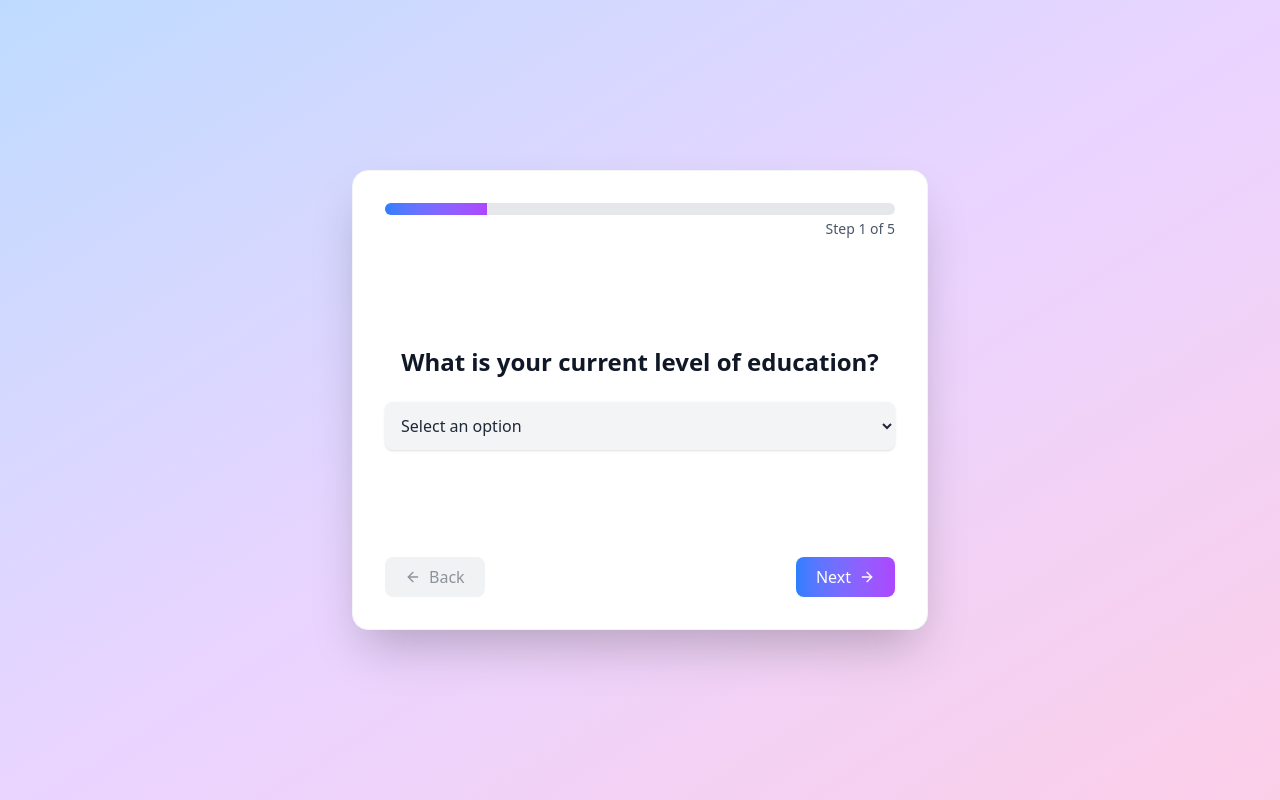
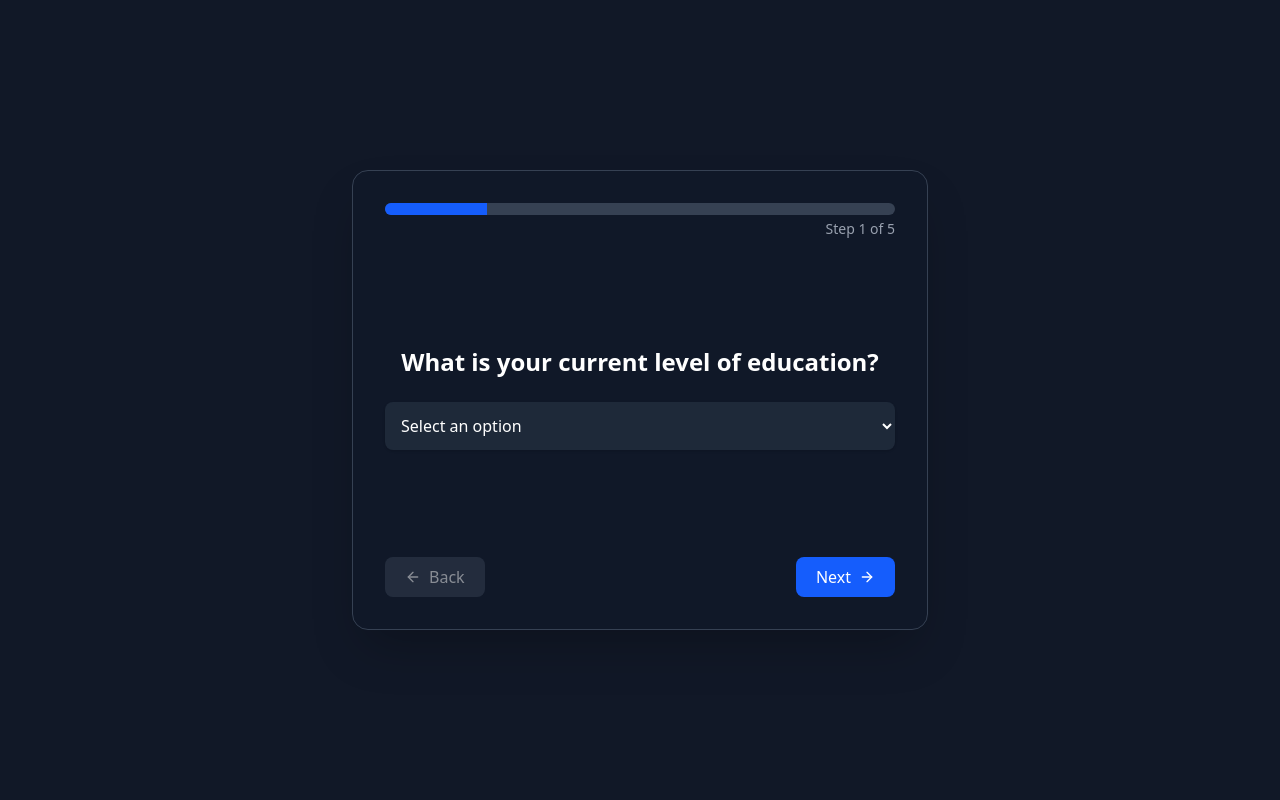
Before and after one commit to AssassinMaeve/iScheme, a Next.js app: page /questionnaire in a window 1280 px wide. Built offline with nearby package versions, Linux system fonts and the light colour scheme.

Commit message:
questionnaire commit

```diff
--- a/src/app/components/Questionnaire.tsx
+++ b/src/app/components/Questionnaire.tsx
@@ -2,44 +2,89 @@
 import { useState } from "react";
 import { useRouter } from "next/navigation";
 import { motion, AnimatePresence } from "framer-motion";
+import { ArrowLeft, ArrowRight } from "lucide-react";
+import NavBar from "./NavBar";
 
 const questions = [
-  { label: "What is your current level of education?", type: "select", options: ["High School", "Undergraduate", "Postgraduate"] },
-  { label: "Which state do you reside in?", type: "select", options: ["Maharashtra", "Karnataka", "Kerala", "Delhi"] },
-  { label: "What is your household's annual income?", type: "number" },
-  { label: "What is your caste category?", type: "select", options: ["General", "OBC", "SC", "ST"] },
+  {
+    label: "What is your current level of education?",
+    type: "select",
+    options: ["High School", "Undergraduate", "Postgraduate"],
+  },
+  {
+    label: "Which state do you reside in?",
+    type: "select",
+    options: [
+      "Andhra Pradesh", "Arunachal Pradesh", "Assam", "Bihar", "Chhattisgarh", "Goa", "Gujarat",
+      "Haryana", "Himachal Pradesh", "Jharkhand", "Karnataka", "Kerala", "Madhya Pradesh", "Maharashtra",
+      "Manipur", "Meghalaya", "Mizoram", "Nagaland", "Odisha", "Punjab", "Rajasthan", "Sikkim",
+      "Tamil Nadu", "Telangana", "Tripura", "Uttar Pradesh", "Uttarakhand", "West Bengal",
+      "Andaman and Nicobar Islands", "Chandigarh", "Dadra and Nagar Haveli and Daman and Diu",
+      "Delhi", "Jammu and Kashmir", "Ladakh", "Lakshadweep", "Puducherry"
+    ],
+  },
+  {
+    label: "What is your household's annual income?",
+    type: "number",
+  },
+  {
+    label: "What is your caste category?",
+    type: "select",
+    options: ["General", "OBC", "SC", "ST"],
+  },
+  {
+    label: "What sector or occupation do you work in?",
+    type: "select",
+    options: ["Farmer", "Government Servant", "Private Employee", "Self-Employed", "Student", "Unemployed"],
+  },
 ];
 
 export default function Questionnaire() {
   const [step, setStep] = useState(0);
   const [answers, setAnswers] = useState<any>({});
+  const [error, setError] = useState("");
   const router = useRouter();
   const totalSteps = questions.length;
   const current = questions[step];
   const progress = ((step + 1) / totalSteps) * 100;
 
   const handleNext = () => {
-    if (!answers[current.label] || answers[current.label] === "") return;
+    if (!answers[current.label] && answers[current.label] !== 0) {
+      setError("This field is required");
+      return;
+    }
+    setError("");
     if (step < totalSteps - 1) setStep(step + 1);
     else router.push("/schemes");
   };
 
-  const handleBack = () => { if (step > 0) setStep(step - 1); };
+  const handleBack = () => {
+    if (step > 0) setStep(step - 1);
+  };
 
   return (
-    <div className="min-h-screen flex items-center justify-center bg-gradient-to-br from-blue-100 via-purple-100 to-pink-100 px-4">
-      {/* Card with fixed width & height */}
-      <div className="w-full max-w-xl min-w-[420px] h-[400px] bg-white shadow-xl rounded-2xl p-8 relative text-gray-800 flex flex-col justify-between">
+
+    <div className="min-h-screen w-full flex flex-col items-center justify-center bg-[#111827]  text-white">
+
+      {/* Card */}
+      <div className="w-full max-w-xl min-h-[460px] bg-gray-900 shadow-2xl rounded-2xl p-8 flex flex-col justify-between border border-gray-700 transition-transform hover:scale-[1.01] duration-300">
 
         {/* Progress Bar */}
-        <div className="h-3 bg-gray-200 rounded-full mb-4 overflow-hidden">
-          <div
-            className="h-3 bg-gradient-to-r from-blue-500 to-purple-500 transition-all duration-300"
-            style={{ width: `${progress}%` }}
-          />
+        <div className="mb-4">
+          <div className="h-3 bg-gray-700 rounded-full overflow-hidden">
+            <motion.div
+              initial={{ width: 0 }}
+              animate={{ width: `${progress}%` }}
+              transition={{ duration: 0.4 }}
+              className="h-3 bg-[#155dfc]"
+            />
+          </div>
+          <p className="text-sm text-gray-400 mt-1 text-right font-medium">
+            Step {step + 1} of {totalSteps}
+          </p>
         </div>
 
-        {/* Question Section - fixed height */}
+        {/* Question Section */}
         <div className="flex-1 flex flex-col justify-center">
           <AnimatePresence mode="wait">
             <motion.div
@@ -50,51 +95,69 @@ export default function Questionnaire() {
               transition={{ duration: 0.4 }}
               className="text-center"
             >
-              <h2 className="text-2xl font-bold text-gray-900 mb-6">
-                {current.label}
-              </h2>
+              <h2 className="text-2xl font-bold mb-6">{current.label}</h2>
 
               {current.type === "select" && (
                 <select
-                  className="w-full p-3 rounded-lg bg-gray-100 focus:outline-none focus:ring-2 focus:ring-purple-400 transition text-gray-800 border-none"
+                  className="w-full p-3 rounded-lg bg-gray-800 focus:outline-none focus:ring-2 focus:ring-[#155dfc] transition text-white border-none shadow-sm"
                   value={answers[current.label] || ""}
-                  onChange={(e) => setAnswers({ ...answers, [current.label]: e.target.value })}
+                  onChange={(e) =>
+                    setAnswers({ ...answers, [current.label]: e.target.value })
+                  }
                 >
-                  <option value="">Select an option</option>
+                  <option value="" className="text-gray-400">Select an option</option>
                   {current.options?.map((opt) => (
-                    <option key={opt} value={opt}>{opt}</option>
+                    <option key={opt} value={opt} className="text-white">
+                      {opt}
+                    </option>
                   ))}
                 </select>
               )}
 
               {current.type === "number" && (
-                <input
-                  type="number"
-                  className="w-full p-3 rounded-lg bg-gray-100 focus:outline-none focus:ring-2 focus:ring-purple-400 transition text-gray-800 border-none"
-                  placeholder="Enter amount"
-                  value={answers[current.label] || ""}
-                  onChange={(e) => setAnswers({ ...answers, [current.label]: e.target.value })}
-                />
+                <div className="flex flex-col items-center">
+                  <input
+                    type="range"
+                    min="0"
+                    max="2000000"
+                    step="5000"
+                    value={answers[current.label] || 0}
+                    onChange={(e) =>
+                      setAnswers({ ...answers, [current.label]: Number(e.target.value) })
+                    }
+                    className="w-full h-2 rounded-lg appearance-none cursor-pointer bg-gray-700 accent-[#155dfc]"
+                  />
+                  <span className="mt-3 text-lg font-semibold text-[#155dfc]">
+                    ₹{(answers[current.label] || 0).toLocaleString("en-IN")}
+                  </span>
+                </div>
               )}
+
+              {error && <p className="text-red-400 text-sm mt-2">{error}</p>}
             </motion.div>
           </AnimatePresence>
         </div>
 
         {/* Buttons */}
         <div className="flex justify-between mt-4">
-          <button
-            className="px-5 py-2 rounded-lg bg-gray-200 text-gray-800 hover:bg-gray-300 transition disabled:opacity-50"
+          <motion.button
+            whileHover={{ scale: 1.05 }}
+            whileTap={{ scale: 0.95 }}
+            className="px-5 py-2 flex items-center gap-2 rounded-lg bg-gray-700 text-white hover:bg-gray-600 transition disabled:opacity-50"
             onClick={handleBack}
             disabled={step === 0}
           >
-            Back
-          </button>
-          <button
-            className="px-5 py-2 rounded-lg bg-gradient-to-r from-blue-500 to-purple-500 text-white hover:opacity-90 transition"
+            <ArrowLeft className="w-4 h-4" /> Back
+          </motion.button>
+
+          <motion.button
+            whileHover={{ scale: 1.05 }}
+            whileTap={{ scale: 0.95 }}
+            className="px-5 py-2 flex items-center gap-2 rounded-lg bg-[#155dfc] text-white hover:opacity-90 transition"
             onClick={handleNext}
           >
-            {step === totalSteps - 1 ? "Get Results" : "Next"}
-          </button>
+            {step === totalSteps - 1 ? "Get Results" : "Next"} <ArrowRight className="w-4 h-4" />
+          </motion.button>
         </div>
       </div>
     </div>
--- a/src/app/questionnaire/page.tsx
+++ b/src/app/questionnaire/page.tsx
@@ -1,153 +1,6 @@
-"use client";
-import { useState } from "react";
-import { useRouter } from "next/navigation";
-import { motion, AnimatePresence } from "framer-motion";
-import { ArrowLeft, ArrowRight } from "lucide-react"; // Icons
-
-const questions = [
-  {
-    label: "What is your current level of education?",
-    type: "select",
-    options: ["High School", "Undergraduate", "Postgraduate"]
-  },
-  {
-    label: "Which state do you reside in?",
-    type: "select",
-    options: [
-      "Andhra Pradesh", "Arunachal Pradesh", "Assam", "Bihar", "Chhattisgarh", "Goa", "Gujarat",
-      "Haryana", "Himachal Pradesh", "Jharkhand", "Karnataka", "Kerala", "Madhya Pradesh", "Maharashtra",
-      "Manipur", "Meghalaya", "Mizoram", "Nagaland", "Odisha", "Punjab", "Rajasthan", "Sikkim",
-      "Tamil Nadu", "Telangana", "Tripura", "Uttar Pradesh", "Uttarakhand", "West Bengal",
-      "Andaman and Nicobar Islands", "Chandigarh", "Dadra and Nagar Haveli and Daman and Diu",
-      "Delhi", "Jammu and Kashmir", "Ladakh", "Lakshadweep", "Puducherry"
-    ]
-  },
-  {
-    label: "What is your household's annual income?",
-    type: "number"
-  },
-  {
-    label: "What is your caste category?",
-    type: "select",
-    options: ["General", "OBC", "SC", "ST"]
-  },
-  {
-    label: "What sector or occupation do you work in?",
-    type: "select",
-    options: ["Farmer", "Government Servant", "Private Employee", "Self-Employed", "Student", "Unemployed"]
-  }
-];
+import Questionnaire from "../components/Questionnaire";
 
 
-export default function Questionnaire() {
-  const [step, setStep] = useState(0);
-  const [answers, setAnswers] = useState<any>({});
-  const [error, setError] = useState("");
-  const router = useRouter();
-  const totalSteps = questions.length;
-  const current = questions[step];
-  const progress = ((step + 1) / totalSteps) * 100;
-
-  const handleNext = () => {
-    if (!answers[current.label] || answers[current.label] === "") {
-      setError("This field is required");
-      return;
-    }
-    setError("");
-    if (step < totalSteps - 1) setStep(step + 1);
-    else router.push("/schemes");
-  };
-
-  const handleBack = () => { if (step > 0) setStep(step - 1); };
-
-  return (
-    <div className="min-h-screen w-full flex items-center justify-center bg-gradient-to-br from-blue-200 via-purple-200 to-pink-200 px-4">
-      {/* Card */}
-      <div className="w-full max-w-xl min-h-[460px] bg-white shadow-2xl rounded-2xl p-8 text-gray-800 flex flex-col justify-between border border-gray-100 transition-transform hover:scale-[1.01] duration-300">
-        {/* Progress Bar + Step Count */}
-        <div className="mb-4">
-          <div className="h-3 bg-gray-200 rounded-full overflow-hidden">
-            <motion.div
-              initial={{ width: 0 }}
-              animate={{ width: `${progress}%` }}
-              transition={{ duration: 0.4 }}
-              className="h-3 bg-gradient-to-r from-blue-500 to-purple-500"
-            />
-          </div>
-          <p className="text-sm text-gray-600 mt-1 text-right font-medium">Step {step + 1} of {totalSteps}</p>
-        </div>
-
-        {/* Question Section */}
-        <div className="flex-1 flex flex-col justify-center">
-          <AnimatePresence mode="wait">
-            <motion.div
-              key={step}
-              initial={{ opacity: 0, x: 50 }}
-              animate={{ opacity: 1, x: 0 }}
-              exit={{ opacity: 0, x: -50 }}
-              transition={{ duration: 0.4 }}
-              className="text-center"
-            >
-              <h2 className="text-2xl font-bold text-gray-900 mb-6">
-                {current.label}
-              </h2>
-
-              {current.type === "select" && (
-                <select
-                  className="w-full p-3 rounded-lg bg-gray-100 focus:outline-none focus:ring-2 focus:ring-purple-400 transition text-gray-800 border-none shadow-sm"
-                  value={answers[current.label] || ""}
-                  onChange={(e) =>
-                    setAnswers({ ...answers, [current.label]: e.target.value })
-                  }
-                >
-                  <option value="">Select an option</option>
-                  {current.options?.map((opt) => (
-                    <option key={opt} value={opt}>
-                      {opt}
-                    </option>
-                  ))}
-                </select>
-              )}
-
-              {current.type === "number" && (
-                <input
-                  type="number"
-                  className="w-full p-3 rounded-lg bg-gray-100 focus:outline-none focus:ring-2 focus:ring-purple-400 transition text-gray-800 border-none shadow-sm"
-                  placeholder="Enter amount"
-                  value={answers[current.label] || ""}
-                  onChange={(e) =>
-                    setAnswers({ ...answers, [current.label]: e.target.value })
-                  }
-                />
-              )}
-
-              {error && <p className="text-red-500 text-sm mt-2">{error}</p>}
-            </motion.div>
-          </AnimatePresence>
-        </div>
-
-        {/* Buttons */}
-        <div className="flex justify-between mt-4">
-          <motion.button
-            whileHover={{ scale: 1.05 }}
-            whileTap={{ scale: 0.95 }}
-            className="px-5 py-2 flex items-center gap-2 rounded-lg bg-gray-200 text-gray-800 hover:bg-gray-300 transition disabled:opacity-50"
-            onClick={handleBack}
-            disabled={step === 0}
-          >
-            <ArrowLeft className="w-4 h-4" /> Back
-          </motion.button>
-
-          <motion.button
-            whileHover={{ scale: 1.05 }}
-            whileTap={{ scale: 0.95 }}
-            className="px-5 py-2 flex items-center gap-2 rounded-lg bg-gradient-to-r from-blue-500 to-purple-500 text-white hover:opacity-90 transition"
-            onClick={handleNext}
-          >
-            {step === totalSteps - 1 ? "Get Results" : "Next"} <ArrowRight className="w-4 h-4" />
-          </motion.button>
-        </div>
-      </div>
-    </div>
-  );
+export default function Page() {
+  return <Questionnaire />;
 }
```
